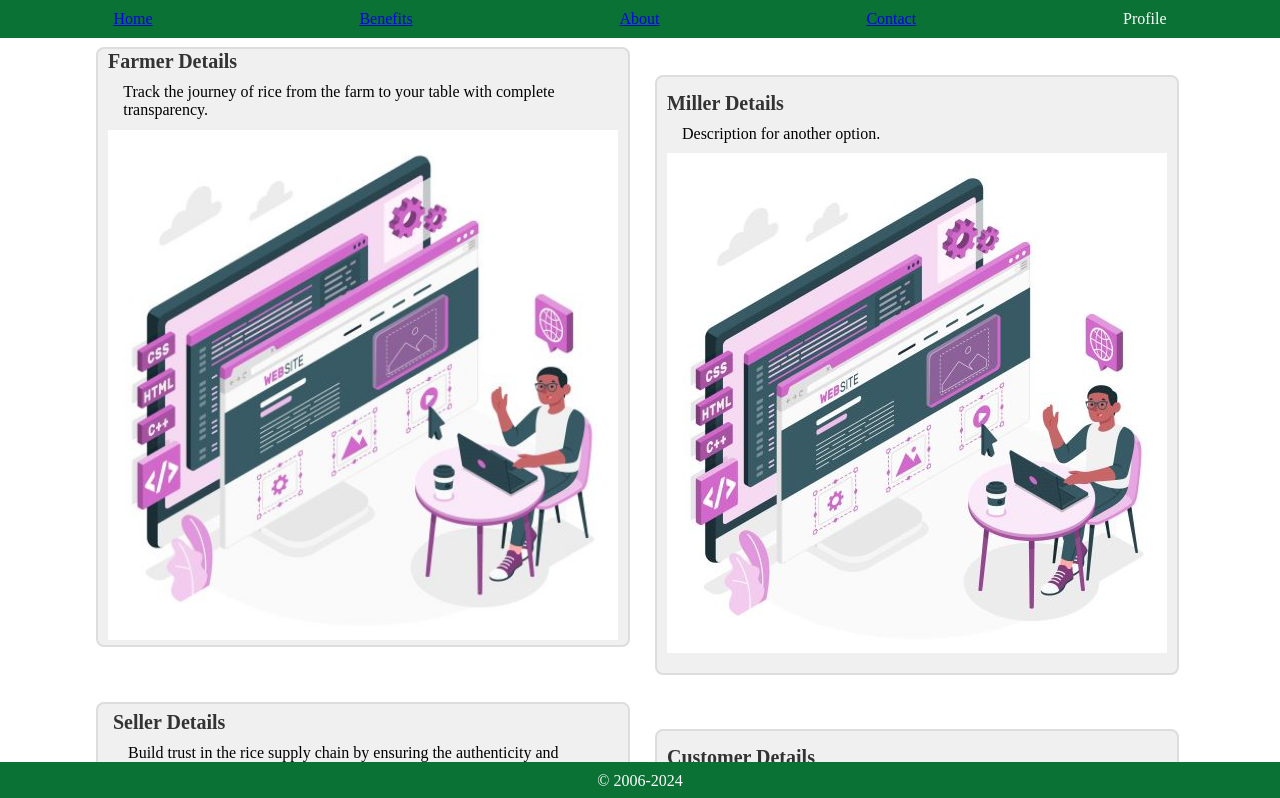
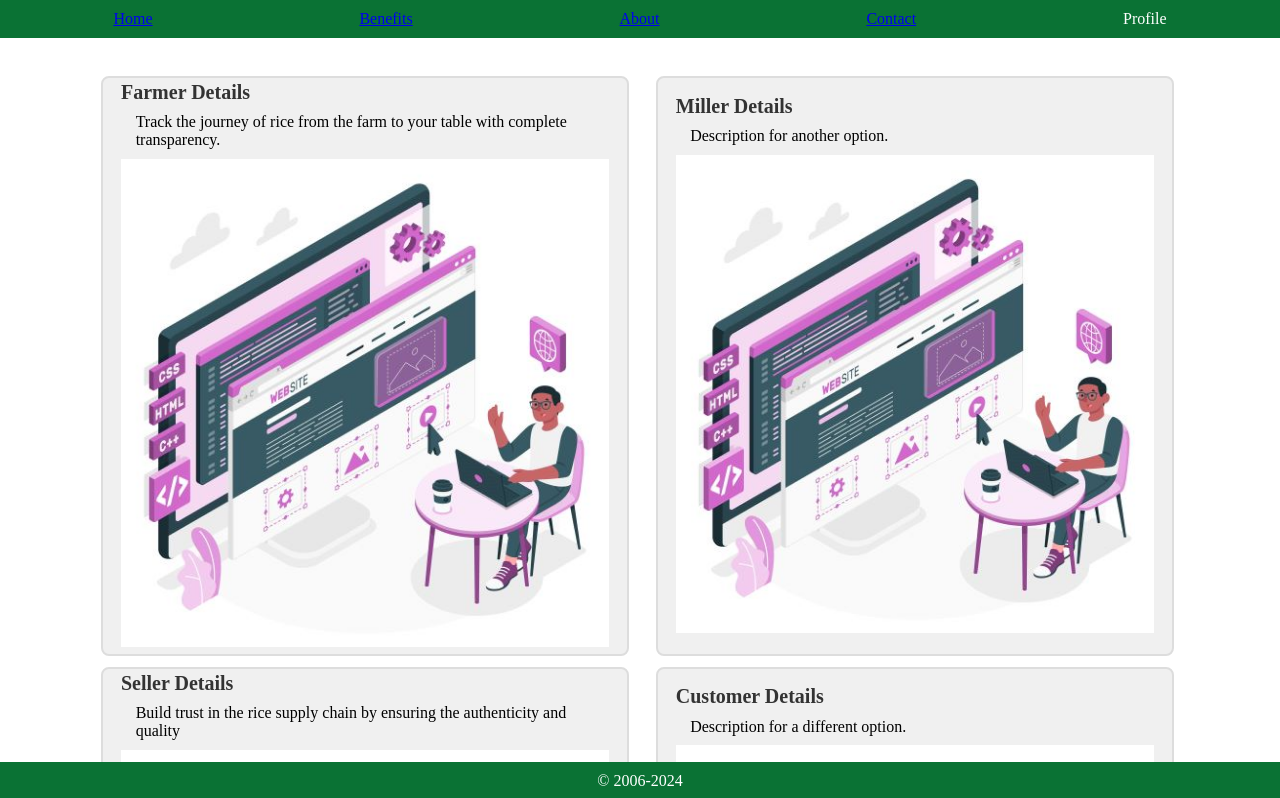
Before and after one commit to RuwiniShashipraba/Blockchain-Based-Paddy-Harvest-Management-System, a React (Create React App) app: page /retrieveselection in a window 1280 px wide. Shown: the top 798 px of the page. Built offline with nearby package versions, Linux system fonts and the light colour scheme.

Commit message:
add new styles

```diff
--- a/src/styles/retrive.css
+++ b/src/styles/retrive.css
@@ -10,7 +10,7 @@
   justify-content: space-around;
   width: 80%;
   height: 70vh;
-    margin-bottom: 15%;
+  margin-bottom: 10%;
 }
 
 .retrive-box {
@@ -23,12 +23,12 @@
   flex-direction: column;
   align-items: center;
   justify-content: center;
-    height: 600px;
-    padding: 10px;
-    margin: 10px;
+  height: 580px;
+  padding: 18px;
+  margin: 2%;
   cursor: pointer;
   transition: border 0.3s ease;
-    margin-bottom: 10%;
+  /* margin-bottom: 10%; */
 }
 
 .Retrive {
@@ -56,7 +56,6 @@
   box-shadow: 0 0 5px rgba(0, 0, 0, 0.3);
 }
 
-
 .RetrivePage:hover {
   border: 2px solid #007bff;
 }
```
Lines whose indentation alone changed are shown as unchanged.
